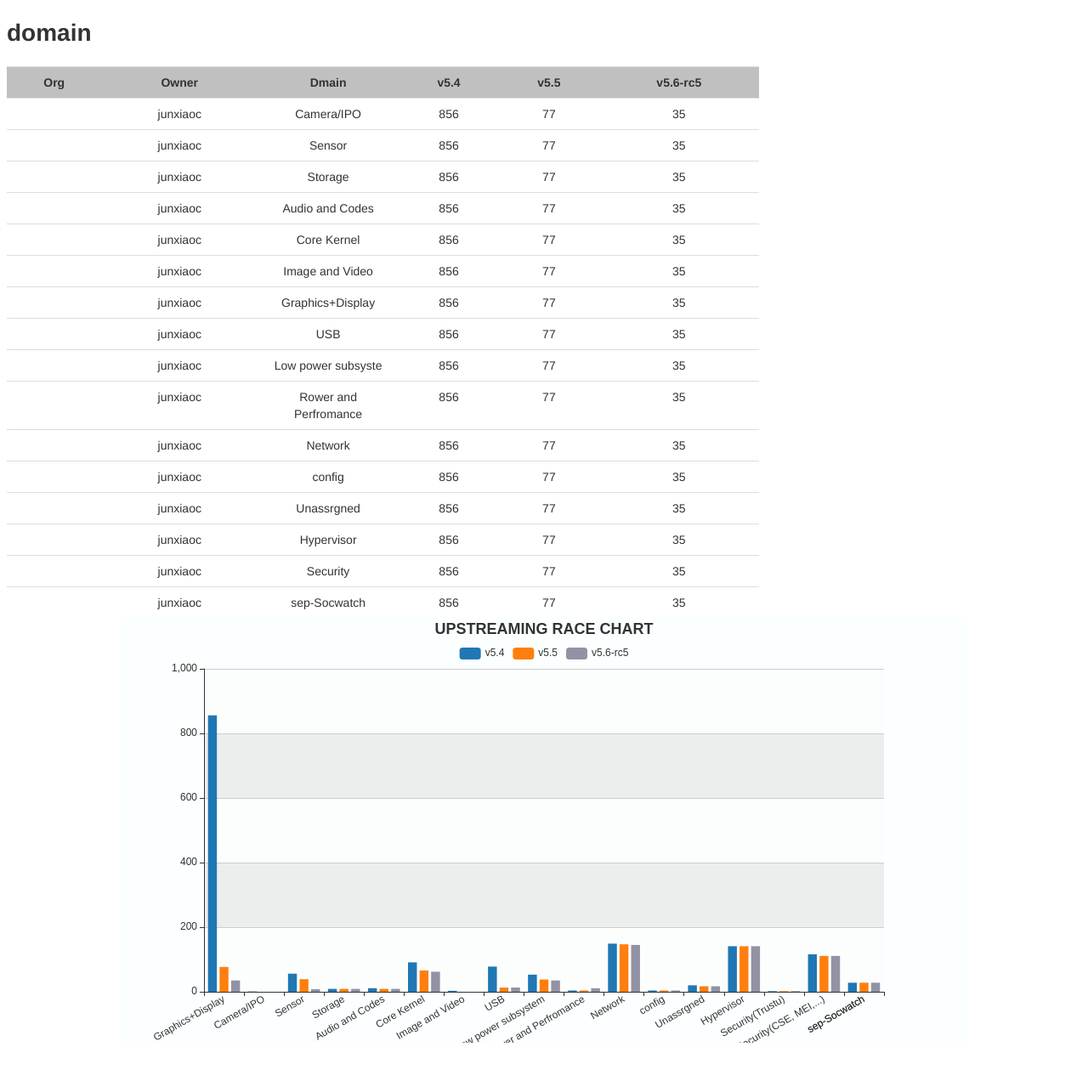
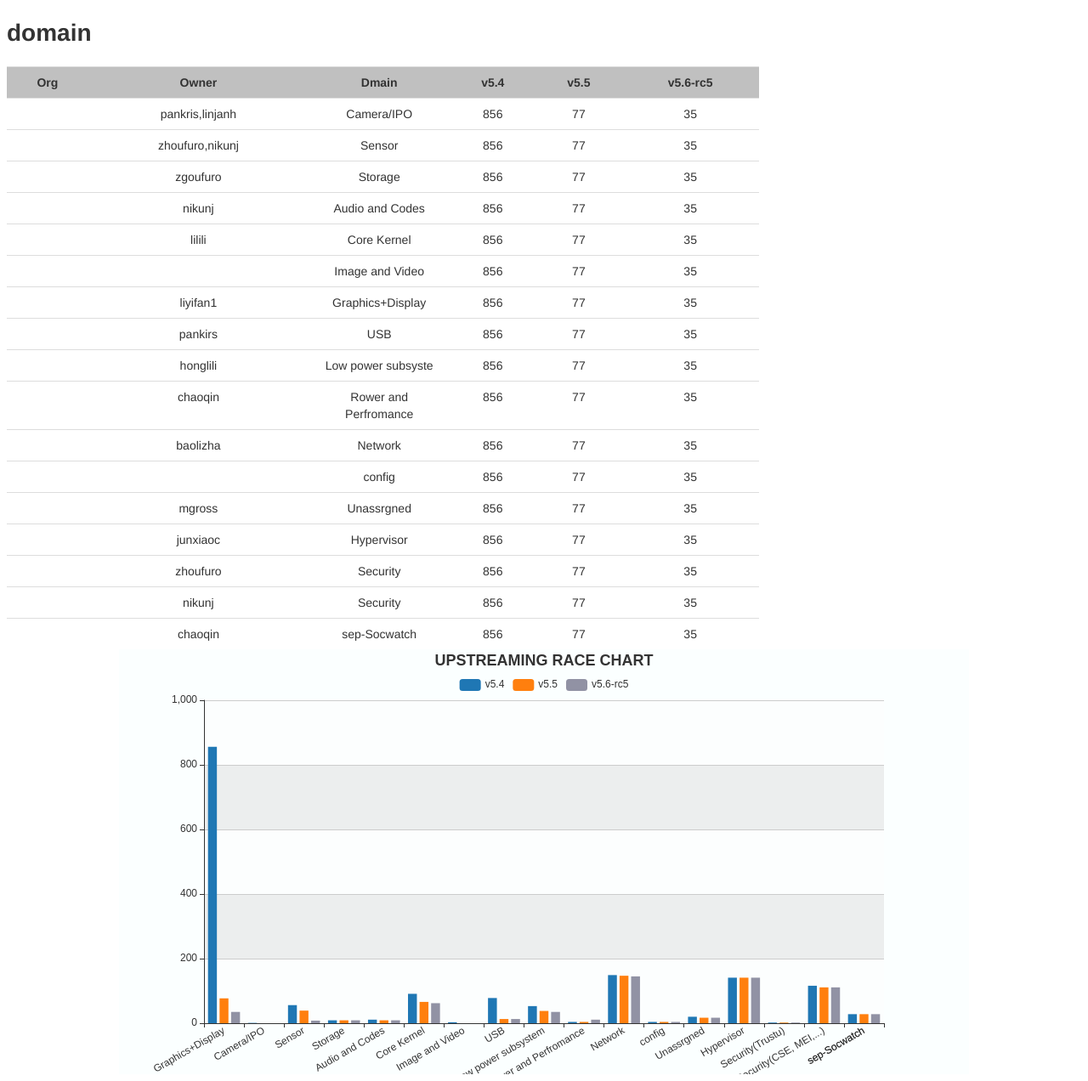
Before and after one commit to twotigers0608/dj_myblog, a Django app: a page that uses myblog/templates/meterics2.html in a window 1280 px wide. Shown: the whole page at 85% size. Before the commit the page ends 1227 px from the top, so only its background shows below. Run offline with Django 3.2, Linux system fonts and the light colour scheme.

Commit message:
1,table内容基本符合

```diff
--- a/myblog/templates/meterics2.html
+++ b/myblog/templates/meterics2.html
@@ -26,91 +26,91 @@
         </tr>
         <tr class="Camera/IPO">
             <td></td>
-            <td>junxiaoc</td>
+            <td>pankris,linjanh</td>
             <td style="width:150px;">Camera/IPO</td>
             <td>856</td>
             <td>77</td>
             <td>35</td>
         </tr><tr class="Sensor">
             <td></td>
-            <td>junxiaoc</td>
+            <td>zhoufuro,nikunj</td>
             <td style="width:150px;">Sensor</td>
             <td>856</td>
             <td>77</td>
             <td>35</td>
         </tr><tr class="Storage">
             <td></td>
-            <td>junxiaoc</td>
+            <td>zgoufuro</td>
             <td style="width:150px;">Storage</td>
             <td>856</td>
             <td>77</td>
             <td>35</td>
         </tr><tr class="Audio and Codes">
             <td></td>
-            <td>junxiaoc</td>
+            <td>nikunj</td>
             <td style="width:150px;">Audio and Codes</td>
             <td>856</td>
             <td>77</td>
             <td>35</td>
         </tr><tr class="Core Kernel">
             <td></td>
-            <td>junxiaoc</td>
+            <td>lilili</td>
             <td style="width:150px;">Core Kernel</td>
             <td>856</td>
             <td>77</td>
             <td>35</td>
         </tr><tr class="Image and Video">
             <td></td>
-            <td>junxiaoc</td>
+            <td></td>
             <td style="width:150px;">Image and Video</td>
             <td>856</td>
             <td>77</td>
             <td>35</td>
         </tr><tr class="Graphics+Display">
             <td></td>
-            <td>junxiaoc</td>
+            <td>liyifan1</td>
             <td style="width:150px;">Graphics+Display</td>
             <td>856</td>
             <td>77</td>
             <td>35</td>
         </tr><tr class="USB">
             <td></td>
-            <td>junxiaoc</td>
+            <td>pankirs</td>
             <td style="width:150px;">USB</td>
             <td>856</td>
             <td>77</td>
             <td>35</td>
         </tr><tr class="Low power subsyste">
             <td></td>
-            <td>junxiaoc</td>
+            <td>honglili</td>
             <td style="width:150px;">Low power subsyste</td>
             <td>856</td>
             <td>77</td>
             <td>35</td>
         </tr><tr class="Rower and Perfromance">
             <td></td>
-            <td>junxiaoc</td>
+            <td>chaoqin</td>
             <td style="width:150px;">Rower and Perfromance</td>
             <td>856</td>
             <td>77</td>
             <td>35</td>
         </tr><tr class="Network">
             <td></td>
-            <td>junxiaoc</td>
+            <td>baolizha</td>
             <td style="width:150px;">Network</td>
             <td>856</td>
             <td>77</td>
             <td>35</td>
         </tr><tr class="config">
             <td></td>
-            <td>junxiaoc</td>
+            <td></td>
             <td style="width:150px;">config</td>
             <td>856</td>
             <td>77</td>
             <td>35</td>
         </tr><tr class="Unassrgned">
             <td></td>
-            <td>junxiaoc</td>
+            <td>mgross</td>
             <td style="width:150px;">Unassrgned</td>
             <td>856</td>
             <td>77</td>
@@ -124,14 +124,21 @@
             <td>35</td>
         </tr><tr class="Security">
             <td></td>
-            <td>junxiaoc</td>
+            <td>zhoufuro</td>
+            <td style="width:150px;">Security</td>
+            <td>856</td>
+            <td>77</td>
+            <td>35</td>
+        </tr><tr class="Security">
+            <td></td>
+            <td>nikunj</td>
             <td style="width:150px;">Security</td>
             <td>856</td>
             <td>77</td>
             <td>35</td>
         </tr><tr class="sep-Socwatch">
             <td></td>
-            <td>junxiaoc</td>
+            <td>chaoqin</td>
             <td style="width:150px;">sep-Socwatch</td>
             <td>856</td>
             <td>77</td>
```
